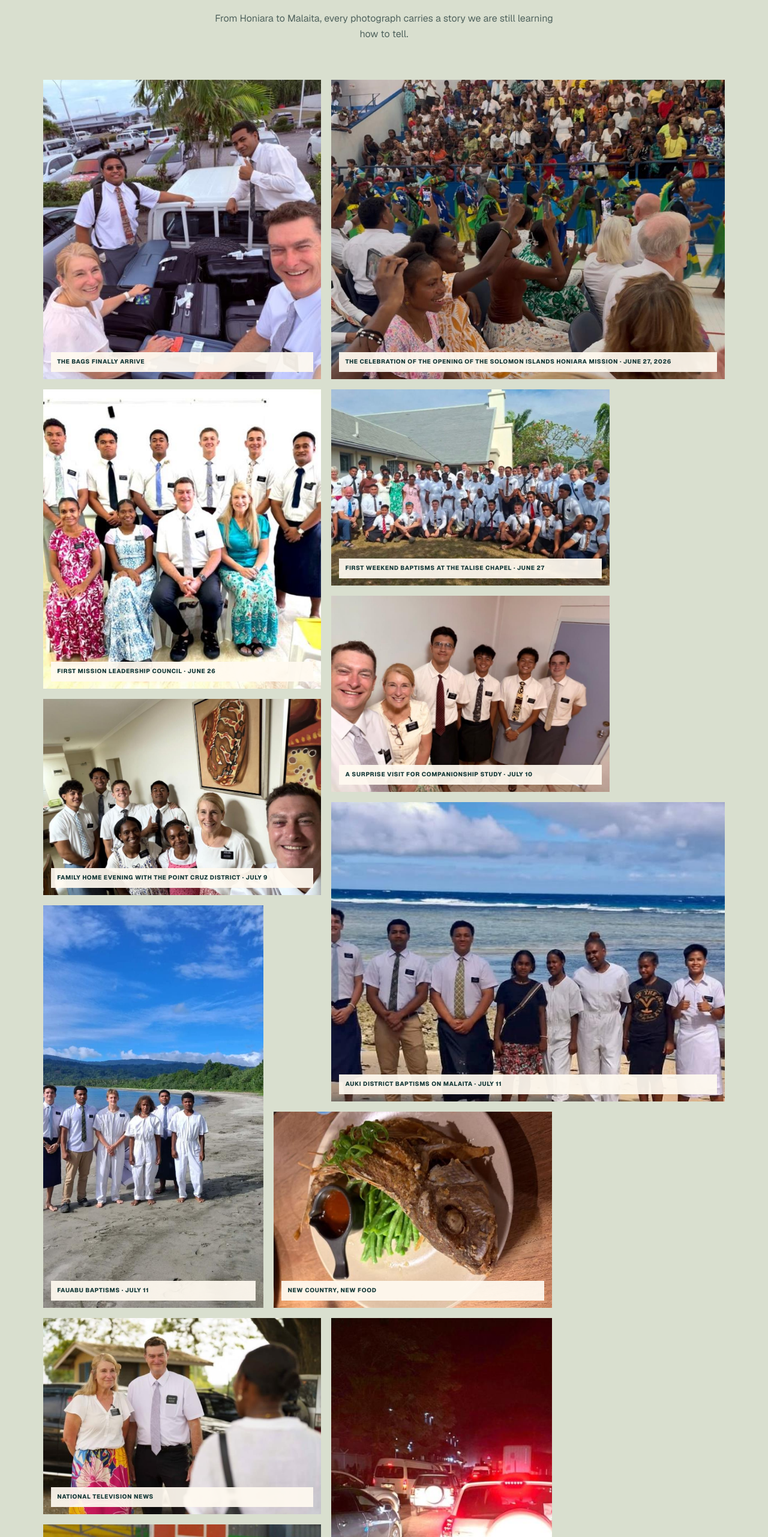
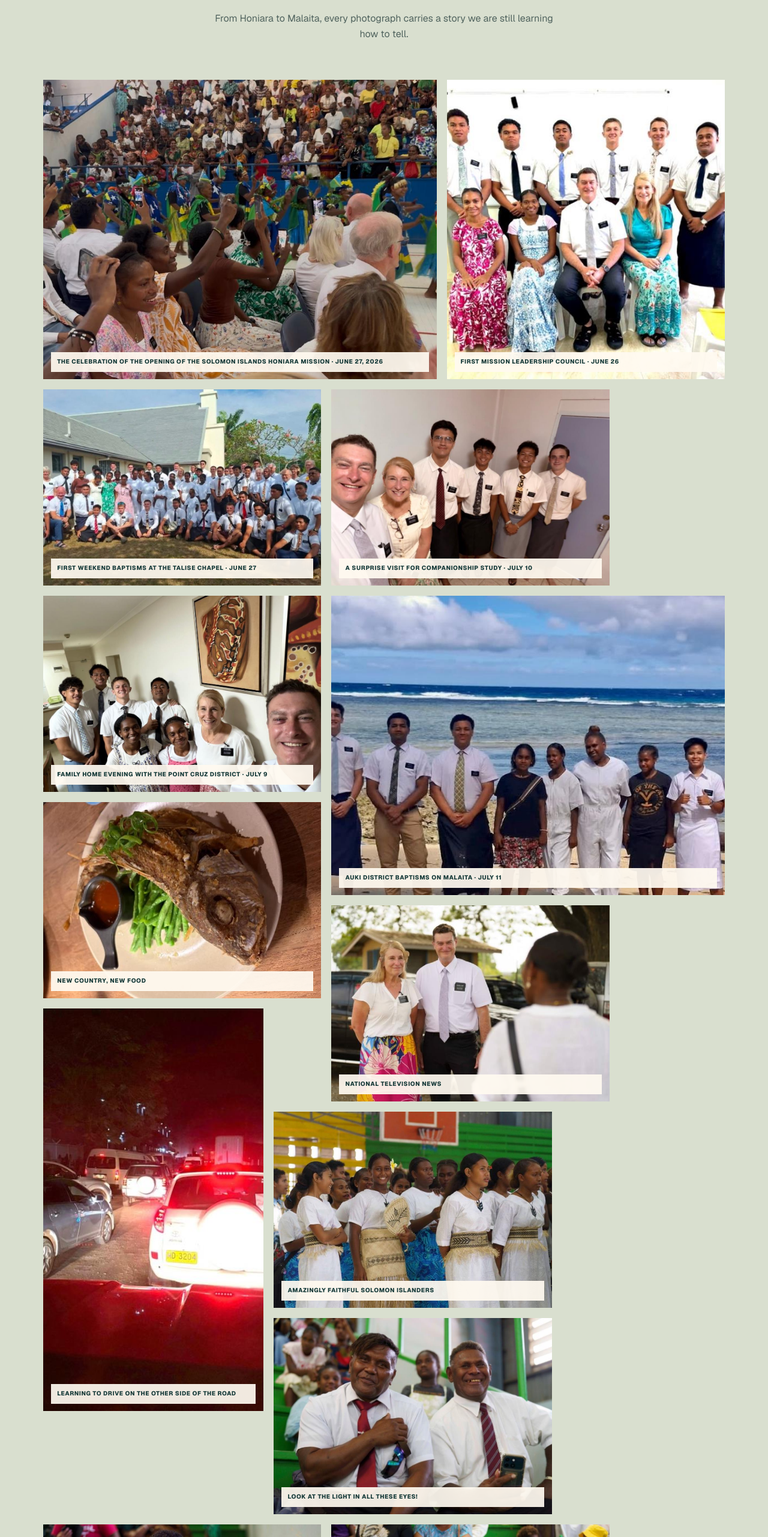
Before and after one commit to mckaycourt/solomon-islands-mission, a Next.js app: page / in a window 1280 px wide. Shown: the part 7044-9606 px from the top of the page at 60% size. Built offline with nearby package versions, Linux system fonts and the light colour scheme.

Commit message:
Remove duplicate photographs from gallery

```diff
--- a/app/page.tsx
+++ b/app/page.tsx
@@ -6,12 +6,6 @@ const milestones = [
 ];
 
 const gallery = [
-  {
-    src: "/photos/bags-arrive.jpg",
-    alt: "President and Sister Court with missionaries and their recovered luggage",
-    caption: "The bags finally arrive",
-    className: "portrait",
-  },
   {
     src: "/photos/opening-celebration.jpg",
     alt: "Solomon Islanders performing at the celebration opening the new mission",
@@ -47,12 +41,6 @@ const gallery = [
     alt: "Missionaries and newly baptized members on a beach in Malaita",
     caption: "Auki District baptisms on Malaita · July 11",
     className: "wide",
-  },
-  {
-    src: "/photos/fauabu-baptisms.jpg",
-    alt: "Missionaries and newly baptized members at Fauabu on Malaita",
-    caption: "Fauabu baptisms · July 11",
-    className: "portrait tall",
   },
   {
     src: "/photos/local-food.jpg",
@@ -125,18 +113,6 @@ const gallery = [
     alt: "Sister Kagl and Sister Takifu walking through a neighborhood in Naha",
     caption: "Sister Kagl and Sister Takifu · Naha",
     className: "wide",
-  },
-  {
-    src: "/photos/water-tanks.jpg",
-    alt: "Blue water tanks donated for humanitarian aid",
-    caption: "Water tanks are part of the humanitarian aid being donated",
-    className: "landscape",
-  },
-  {
-    src: "/photos/wheelchair.jpg",
-    alt: "A Solomon Islander using a donated wheelchair",
-    caption: "Wheelchairs are part of the humanitarian aid being donated",
-    className: "landscape",
   },
 ];
 
```
